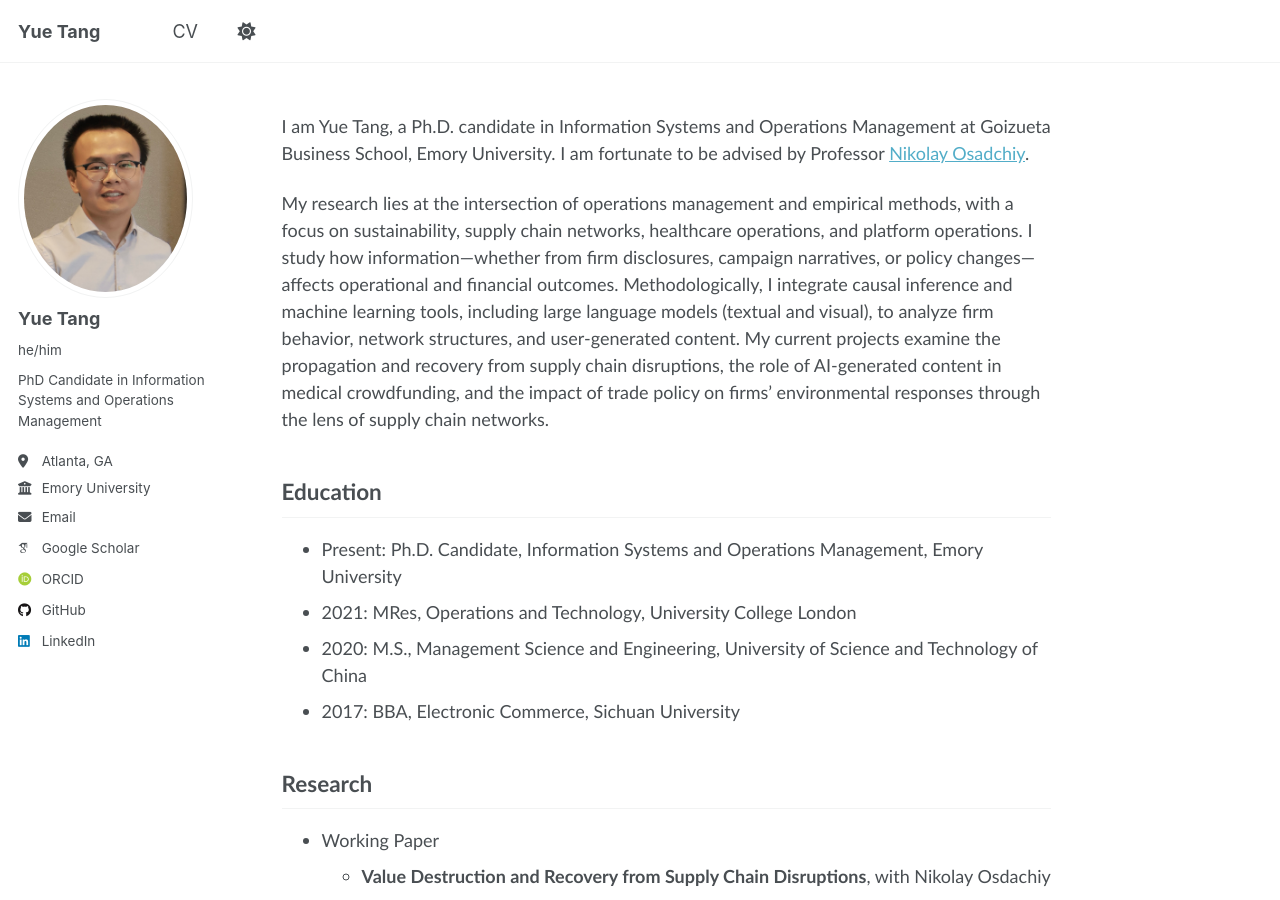
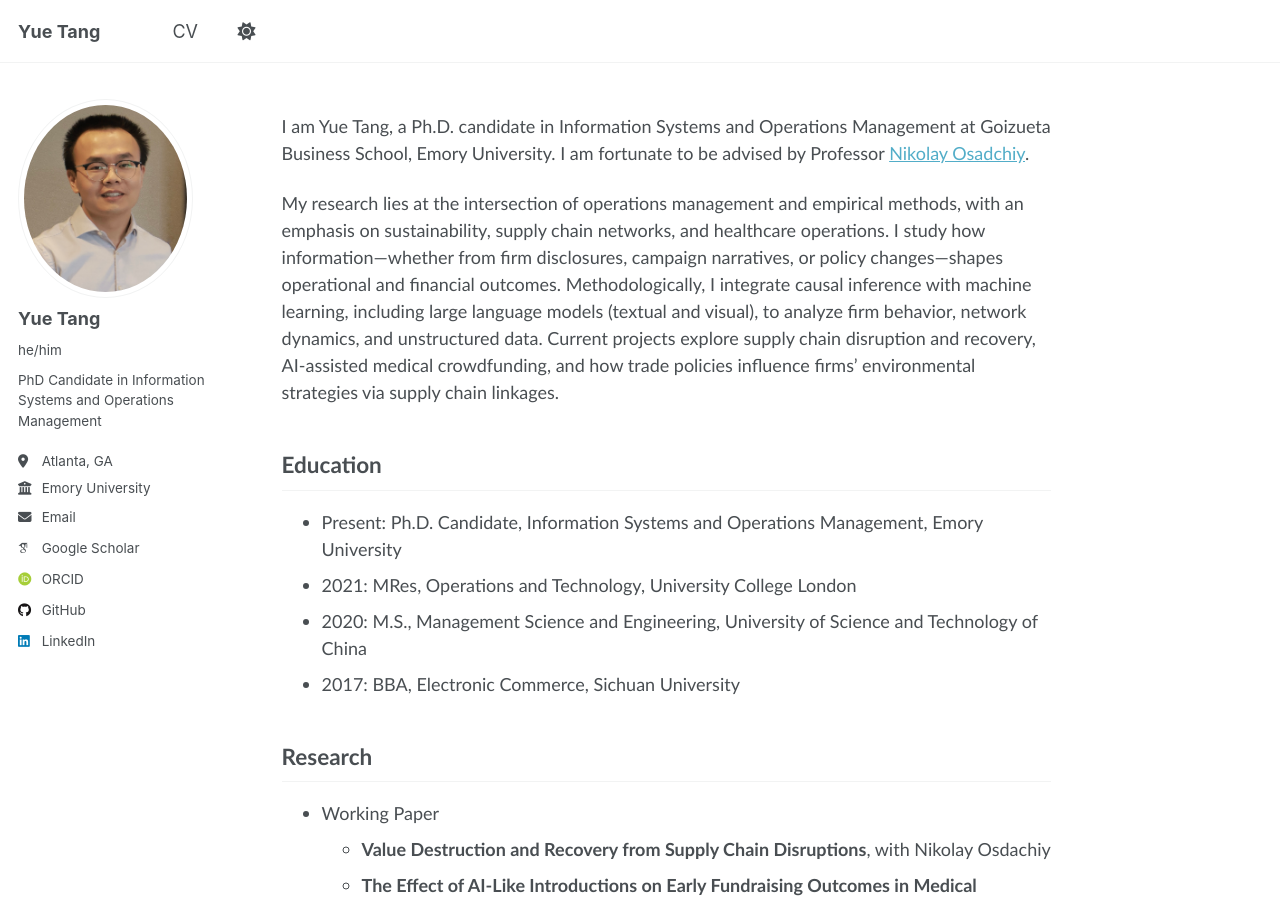
Before and after one commit to YueTang-YT/YueTang-YT.github.io, a Jekyll site: the page built from _pages/about.md, in a window 1280 px wide and 900 px high. Built offline with Jekyll 4.4.1, drawn with Linux system fonts in a browser that asks for light colours; some web fonts are replaced.

Commit message:
Update about.md

```diff
--- a/_pages/about.md
+++ b/_pages/about.md
@@ -20,7 +20,7 @@
 
 I am Yue Tang, a Ph.D. candidate in Information Systems and Operations Management at Goizueta Business School, Emory University. I am fortunate to be advised by Professor [Nikolay Osadchiy](http://www.nikolayosadchiy.com).
 
-My research lies at the intersection of operations management and empirical methods, with a focus on sustainability, supply chain networks, healthcare operations, and platform operations. I study how information—whether from firm disclosures, campaign narratives, or policy changes—affects operational and financial outcomes. Methodologically, I integrate causal inference and machine learning tools, including large language models (textual and visual), to analyze firm behavior, network structures, and user-generated content. My current projects examine the propagation and recovery from supply chain disruptions, the role of AI-generated content in medical crowdfunding, and the impact of trade policy on firms’ environmental responses through the lens of supply chain networks.
+My research lies at the intersection of operations management and empirical methods, with an emphasis on sustainability, supply chain networks, and healthcare operations. I study how information—whether from firm disclosures, campaign narratives, or policy changes—shapes operational and financial outcomes. Methodologically, I integrate causal inference with machine learning, including large language models (textual and visual), to analyze firm behavior, network dynamics, and unstructured data. Current projects explore supply chain disruption and recovery, AI-assisted medical crowdfunding, and how trade policies influence firms’ environmental strategies via supply chain linkages.
 
 ## Education
 - Present: Ph.D. Candidate, Information Systems and Operations Management, Emory University
```
